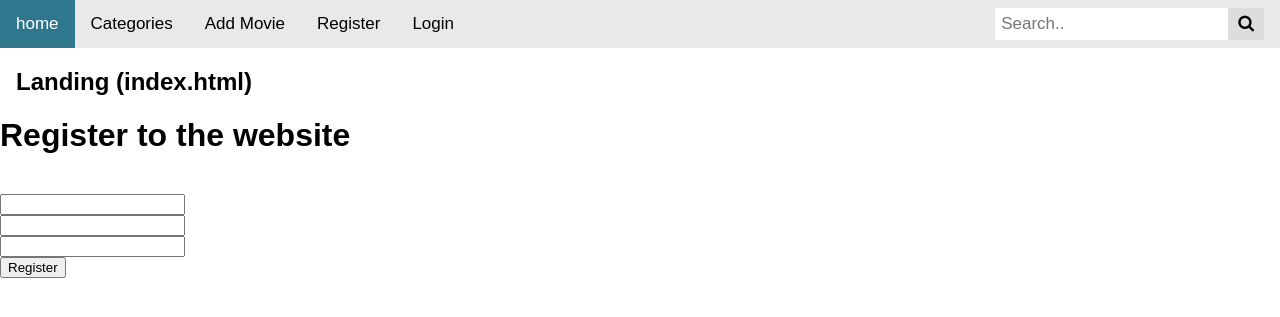
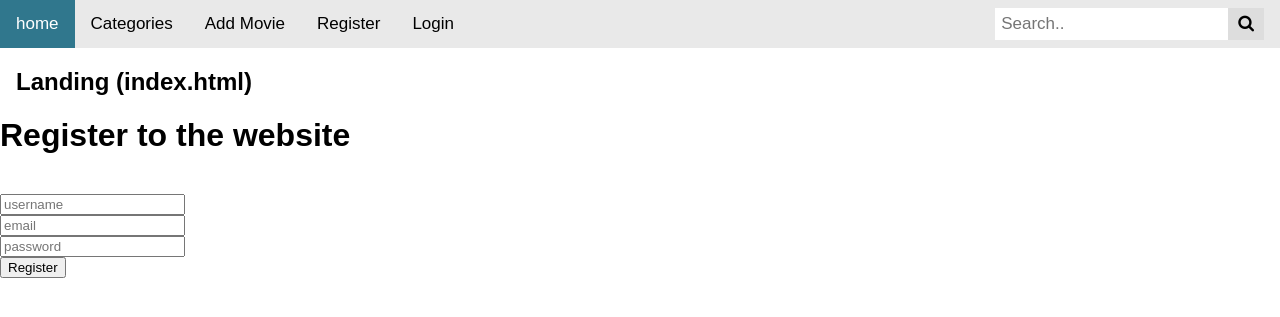
Before and after one commit to pgradone/GCLF, a PHP site: page /register.php in a window 1280 px wide. Shown: the top 317 px of the page. Run offline with PHP 8.4, Linux system fonts and the light colour scheme.

Commit message:
the place holder for the register page is fixed and running.

```diff
--- a/Project/register.php
+++ b/Project/register.php
@@ -92,9 +92,9 @@ foreach ($errors as $key => $error) {
     <h1>Register to the website</h1>
     <br>
     <form action="" method="post">
-        <input type="text" name="username" value="<?=$username;?>"><br>
-        <input type="text" name="mail" value="<?=$mail;?>"><br>
-        <input type="password" name="password"><br>
+        <input type="text" name="username" placeholder="username" value="<?=$username;?>"><br>
+        <input type="text" name="mail" placeholder="email" value="<?=$mail;?>"><br>
+        <input type="password" placeholder="password" name="password"><br>
         <input type="submit" name="submit" value="Register">
     </form>
 </body>
```
